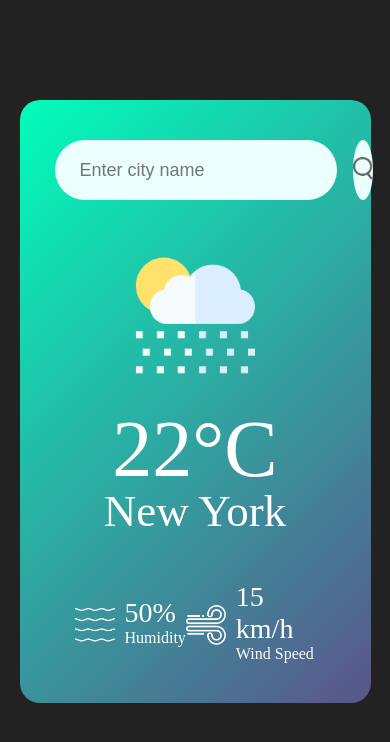
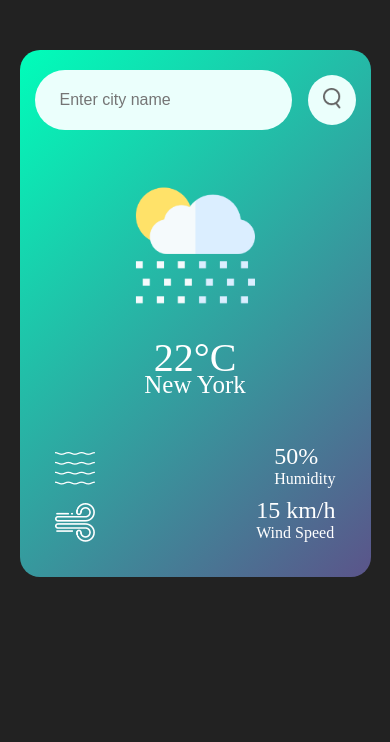
Before and after one commit to MohamedTealeb/Weather-App, a plain HTML site: page index.html in a window 390 px wide. Drawn offline with Linux system fonts and the light colour scheme.

Commit message:
Responsive

```diff
--- a/css/style.css
+++ b/css/style.css
@@ -70,6 +70,8 @@ body{
     display: flex;
     align-items: center;
     text-align: left;
+    margin-bottom: 15px;
+    flex: 1;
 }
 .col img{
     width: 40px;
@@ -79,3 +81,75 @@ body{
     font-size: 28px;
     margin-top: -6px;
 }
+
+/* Media Queries for Responsiveness */
+@media (max-width: 768px) {
+    .card {
+        padding: 20px 15px; /* Reduce padding */
+    }
+
+    .weather h1 {
+        font-size: 50px; /* Smaller font size for h1 */
+    }
+
+    .weather h2 {
+        font-size: 30px; /* Smaller font size for h2 */
+    }
+
+    .details {
+        flex-direction: column; /* Stack details vertically */
+        align-items: flex-start; /* Align items to the start */
+    }
+
+    .col {
+        margin-bottom: 15px; /* Add space between columns */
+        width: 100%; /* Ensure full width for each column */
+    }
+
+    .search input {
+        font-size: 16px; /* Smaller font size for input */
+    }
+
+    .search button {
+        width: 50px; /* Smaller button */
+        height: 50px; /* Smaller button */
+    }
+
+    .search img {
+        width: 18px; /* Smaller icon */
+    }
+    .col{
+        display: flex;
+        justify-content: space-between;
+    }
+
+    .col img {
+        margin-right: 15px; /* Increase space between image and text */
+    }
+
+}
+
+@media (max-width: 480px) {
+    .card {
+        margin: 50px auto; /* Adjust margin for smaller screens */
+    }
+
+    .weather h1 {
+        font-size: 40px; /* Further reduce font size for h1 */
+    }
+
+    .weather h2 {
+        font-size: 25px; /* Further reduce font size for h2 */
+    }
+
+    .humidity, .wind {
+        font-size: 24px; /* Smaller font size for humidity and wind */
+    }
+    .col{
+        display: flex;
+        justify-content: space-between;
+    }
+    .col img {
+        margin-right: 10px; /* Adjust margin for smaller screens */
+    }
+}
```
